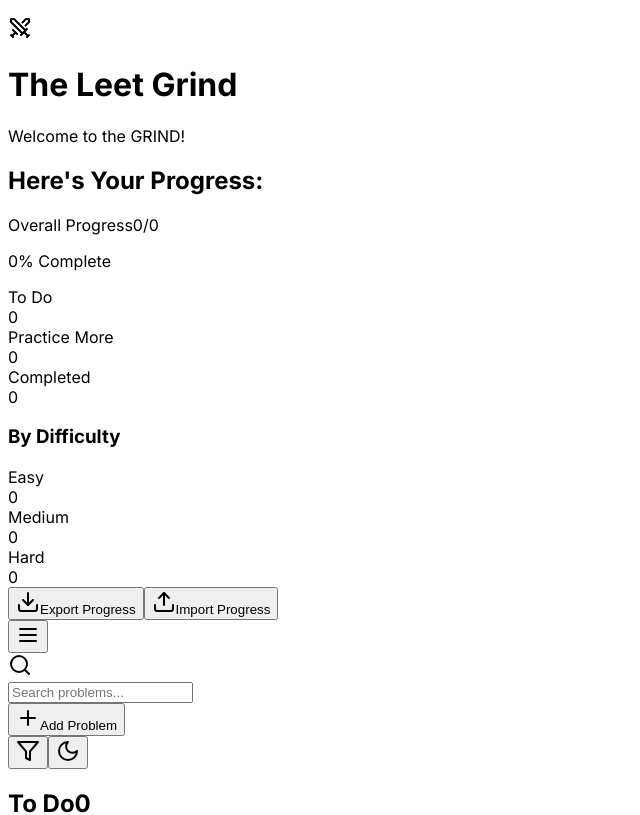
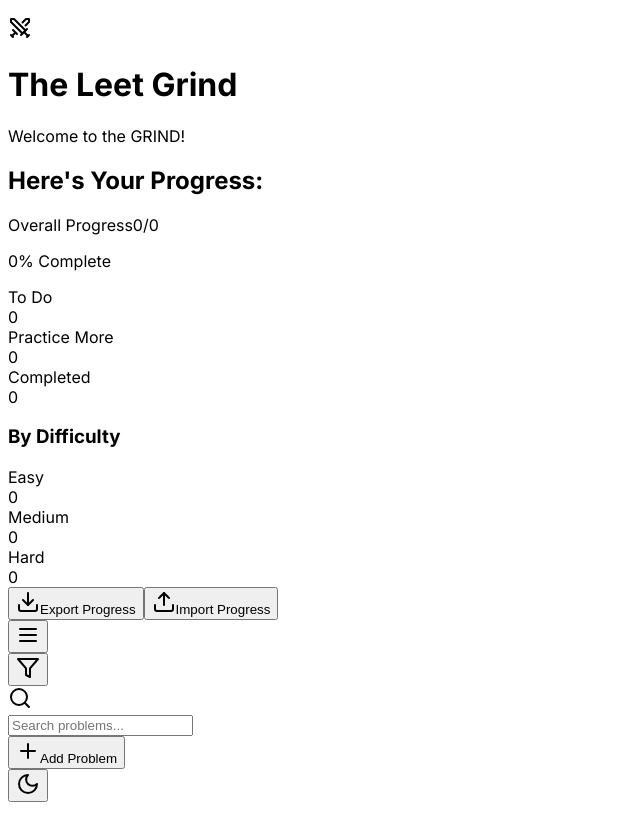
Before and after one commit to allenmurfee/the-leet-grind, a React (Vite) app in the folder client/: page / in a window 1280 px wide. Shown: the top 815 px of the page, without its empty margins (0-640 px from the left). Built offline with nearby package versions, Linux system fonts and the light colour scheme.

Commit message:
changed filter icon location to be left of the search bar. better ui

```diff
--- a/client/src/pages/dashboard.tsx
+++ b/client/src/pages/dashboard.tsx
@@ -227,6 +227,15 @@ export default function Dashboard() {
 
             {/* Search and Add Problem */}
             <div className="flex justify-between items-center space-x-4 flex-1 max-w-2xl">
+              {/* Filter Button */}
+              <Button
+                variant="ghost"
+                size="sm"
+                className="mr-max"
+                onClick={() => setShowFilters(!showFilters)}
+              >
+                <Filter className="h-5 w-5" />
+              </Button>
               {/* Search */}
               <div className="flex-1 relative">
                 <div className="absolute inset-y-0 left-0 pl-3 flex items-center pointer-events-none">
@@ -250,15 +259,6 @@ export default function Dashboard() {
                 Add Problem
               </Button>
             </div>
-
-            {/* Filter Button */}
-            <Button
-              variant="ghost"
-              size="sm"
-              onClick={() => setShowFilters(!showFilters)}
-            >
-              <Filter className="h-5 w-5" />
-            </Button>
 
             {/* Dark Mode Button */}
             <Button variant="ghost" size="sm" onClick={toggleDarkMode}>
```
Also changed, not shown: 1 other file (tests, documents, lock files or other folders).
